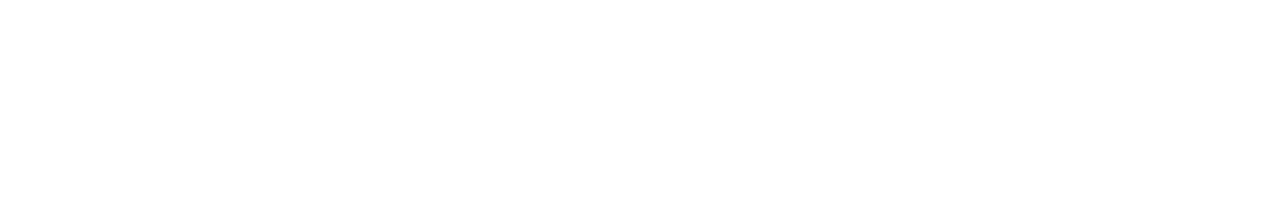
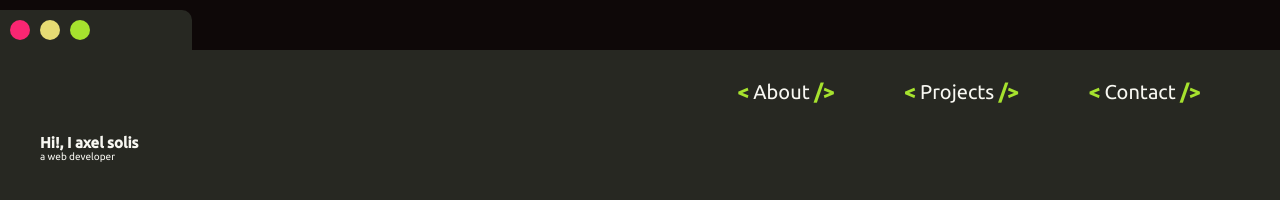
Before and after one commit to ASDaxsorb/Port-folio, a plain HTML site: page index.html in a window 1280 px wide. Drawn offline with Linux system fonts and the light colour scheme.

Commit message:
Tab added an nav links animated

```diff
--- a/index.html
+++ b/index.html
@@ -5,7 +5,56 @@
     <meta http-equiv="X-UA-Compatible" content="IE=edge" />
     <meta name="viewport" content="width=device-width, initial-scale=1.0" />
     <title>Portfolio Axell Solis</title>
+    <script
+      src="https://kit.fontawesome.com/50ac324aff.js"
+      crossorigin="anonymous"
+    ></script>
     <link rel="stylesheet" href="styles/style.css" />
   </head>
-  <body></body>
+  <body>
+    <div class="tab-container">
+      <div class="tab">
+        <div class="tab__button"></div>
+        <div class="tab__button"></div>
+        <div class="tab__button"></div>
+      </div>
+    </div>
+    <div class="container">
+      <header class="header">
+        <nav class="nav">
+          <ul class="nav__list">
+            <li class="nav__item">
+              <a class="nav__link" href="#">
+                <span class="code-brackets"><</span>
+                About
+                <span class="code-brackets --close"> /> </span>
+              </a>
+            </li>
+            <li class="nav__item">
+              <a class="nav__link" href="#">
+                <span class="code-brackets"><</span>
+                Projects
+                <span class="code-brackets --close"> /> </span>
+              </a>
+            </li>
+            <li class="nav__item">
+              <a class="nav__link" href="#">
+                <span class="code-brackets"><</span>
+                Contact
+                <span class="code-brackets --close"> /> </span>
+              </a>
+            </li>
+          </ul>
+        </nav>
+      </header>
+    </div>
+    <main>
+      <div class="container">
+        <section class="hero">
+          <h1>Hi!, I axel solis</h1>
+          <p>a web developer</p>
+        </section>
+      </div>
+    </main>
+  </body>
 </html>
--- a/styles/style.css
+++ b/styles/style.css
@@ -1,3 +1,5 @@
+@import url("https://fonts.googleapis.com/css2?family=Ubuntu:ital,wght@0,300;0,400;0,500;1,300;1,700&display=swap");
+
 ::before,
 ::after,
 * {
@@ -5,3 +7,149 @@
   padding: 0;
   box-sizing: border-box;
 }
+
+:root {
+  --def-shadow: 3px 3px #1a1616;
+  --yellow: #e6db74;
+  --dark: #272822;
+  --white: #f8f8f2;
+  --red: #f92672;
+  --green: #a6e22e;
+  --blue: #66d0ef;
+  --violet: #ae81ff;
+  --dark2: #3e3d32;
+}
+
+::selection {
+  background-color: var(--green);
+}
+
+html {
+  scroll-behavior: smooth;
+  font-size: 10px;
+}
+
+body {
+  background-color: var(--dark);
+  font-family: "Ubuntu", sans-serif;
+  color: var(--white);
+}
+
+.container {
+  margin: 0 auto;
+  width: 100%;
+  max-width: 1200px;
+}
+
+.btn {
+  display: inline-block;
+  padding: 10px 20px;
+  font-size: 1.5rem;
+  border: 3px #000000 solid;
+  font-weight: 500;
+  border-radius: 5px;
+  transition: border-radius 200ms, box-shadow 200ms, color 200ms,
+    background-color 200ms;
+}
+
+.btn:hover {
+  box-shadow: var(--def-shadow);
+  border-radius: 10px;
+  background-color: var(--yellow);
+  color: var(--white);
+}
+
+.code-brackets {
+  display: inline-block;
+  color: var(--green);
+  transition: transform 200ms;
+  font-weight: 700;
+}
+
+.tab-container {
+  padding-top: 10px;
+  background-color: #0e0808;
+}
+
+.tab {
+  background-color: var(--dark);
+  display: flex;
+  padding: 10px 0px;
+  width: 15%;
+  border-start-end-radius: 10px;
+}
+
+.tab__button {
+  margin-left: 10px;
+  border-radius: 50%;
+  padding: 10px;
+}
+
+.tab .tab__button:nth-child(1) {
+  background-color: var(--red);
+}
+
+.tab .tab__button:nth-child(2) {
+  background-color: var(--yellow);
+}
+
+.tab .tab__button:nth-child(3) {
+  background-color: var(--green);
+}
+
+/* Header */
+.header {
+  display: flex;
+  justify-content: flex-end;
+  padding: 20px;
+}
+
+.nav__list {
+  list-style: none;
+  display: flex;
+  justify-content: center;
+  text-align: center;
+}
+
+.nav__link {
+  display: inline-block;
+  padding: 10px 20px;
+  color: var(--white);
+  margin-left: 30px;
+  font-size: 2rem;
+  text-decoration: none;
+}
+
+.nav__link:hover .code-brackets {
+  transform: translate(-7px, -7px);
+}
+
+.nav__link:hover .--close {
+  transform: translate(7px, 7px);
+}
+
+@media (max-width: 800px) {
+  .tab {
+    display: flex;
+    justify-content: center;
+    width: 100%;
+    border-start-start-radius: 20px;
+    border-start-end-radius: 20px;
+  }
+
+  .nav__list {
+    flex-direction: column;
+  }
+
+  .header {
+    justify-content: center;
+  }
+
+  .nav__link {
+    margin: 10px;
+  }
+
+  .nav__icon {
+    margin-bottom: 10px;
+  }
+}
```
